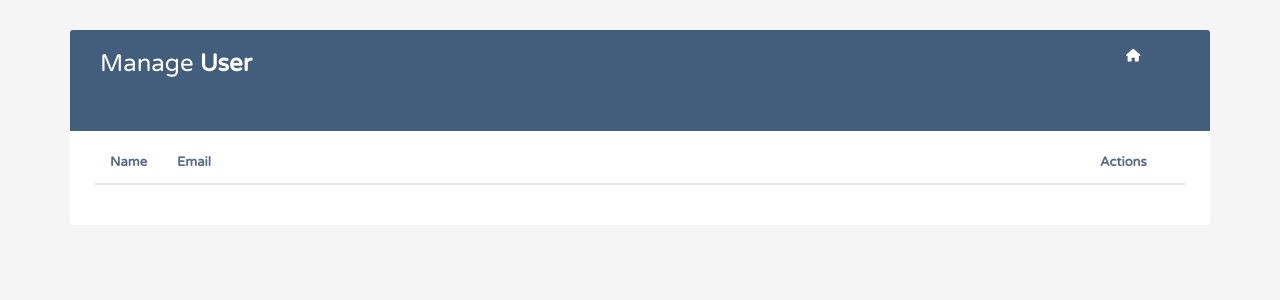
After one commit to sreenathsnv/CCTV-Storage-optimisation, a Django app: page /view-user/ in a window 1280 px wide. The commit adds this page. Shown: the top 300 px of the page. Run offline with Django 5.2, Linux system fonts and the light colour scheme; the visitor is signed in with stand-in values (Sample User, id 1); data comes from the database, SQL or seed files in the repository; lists and menus that the app fills with data are empty; some libraries are stand-ins or nearby versions.

Commit message:
proj:core::011: View user and delete user functions implemented

```diff
--- a/base/urls.py
+++ b/base/urls.py
@@ -1,6 +1,6 @@
 
 from django.urls import path,include
-from .views import home,loginUser,register,userLogout,watch,forbidden,adminPanel
+from .views import home,loginUser,register,userLogout,watch,forbidden,adminPanel,viewUser,deleteUser
 urlpatterns = [
     path('',home,name = 'home'),
 
@@ -13,6 +13,8 @@ urlpatterns = [
     path('forbidden/',forbidden,name = 'forbidden'),
 
     path('admin-panel/',adminPanel,name = 'adminPanel'),
+    path('view-user/',viewUser,name = 'viewUser'),
+    path('delete-user/<int:pk>',deleteUser,name = 'deleteUser'),
 
 
 ]
--- a/base/views.py
+++ b/base/views.py
@@ -81,6 +81,13 @@ def adminPanel(request):
 
     return render(request,'admin.html')
 
+def viewUser(request):
+    users = CustomUser.objects.all()
+
+    if not request.user.is_staff:
+        return redirect('forbidden')
+    context = {"users":users}
+    return render(request,'users.html',context)
 
 @login_required(login_url='login')
 def manageFootage(request):
@@ -89,6 +96,16 @@ def manageFootage(request):
 @login_required(login_url='login')
 def deleteFootage(request,pk):
     pass
+
+
 @login_required(login_url='login')
 def deleteUser(request,pk):
-    pass
+
+    user = CustomUser.objects.get(id = pk)
+    context = {"user":user}
+
+    if request.method == "POST":
+        user.delete()
+        return redirect('viewUser')
+
+    return render(request,'delete.html',context)
--- /dev/null
+++ b/static/styles/users.css
@@ -0,0 +1,231 @@
+body {
+  color: #566787;
+background: #f5f5f5;
+font-family: 'Varela Round', sans-serif;
+font-size: 13px;
+}
+.table-responsive {
+  margin: 30px 0;
+}
+.table-wrapper {
+min-width: 1000px;
+  background: #fff;
+  padding: 20px 25px;
+border-radius: 3px;
+  box-shadow: 0 1px 1px rgba(0,0,0,.05);
+}
+.table-title {
+padding-bottom: 15px;
+background: #435d7d;
+color: #fff;
+padding: 16px 30px;
+margin: -20px -25px 10px;
+border-radius: 3px 3px 0 0;
+}
+.table-title h2 {
+margin: 5px 0 0;
+font-size: 24px;
+}
+.table-title .btn-group {
+float: right;
+}
+.table-title .btn {
+color: #fff;
+float: right;
+font-size: 13px;
+border: none;
+min-width: 50px;
+border-radius: 2px;
+border: none;
+outline: none !important;
+margin-left: 10px;
+}
+.table-title .btn i {
+float: left;
+font-size: 21px;
+margin-right: 5px;
+}
+.table-title .btn span {
+float: left;
+margin-top: 2px;
+}
+table.table tr th, table.table tr td {
+  border-color: #e9e9e9;
+padding: 12px 15px;
+vertical-align: middle;
+}
+table.table tr th:first-child {
+width: 60px;
+}
+table.table tr th:last-child {
+width: 100px;
+}
+table.table-striped tbody tr:nth-of-type(odd) {
+background-color: #fcfcfc;
+}
+table.table-striped.table-hover tbody tr:hover {
+background: #f5f5f5;
+}
+table.table th i {
+  font-size: 13px;
+  margin: 0 5px;
+  cursor: pointer;
+}
+table.table td:last-child i {
+opacity: 0.9;
+font-size: 22px;
+  margin: 0 5px;
+}
+table.table td a {
+font-weight: bold;
+color: #566787;
+display: inline-block;
+text-decoration: none;
+outline: none !important;
+}
+table.table td a:hover {
+color: #2196F3;
+}
+table.table td a.edit {
+  color: #FFC107;
+}
+table.table td a.delete {
+  color: #F44336;
+}
+table.table td i {
+  font-size: 19px;
+}
+table.table .avatar {
+border-radius: 50%;
+vertical-align: middle;
+margin-right: 10px;
+}
+.pagination {
+  float: right;
+  margin: 0 0 5px;
+}
+.pagination li a {
+  border: none;
+  font-size: 13px;
+  min-width: 30px;
+  min-height: 30px;
+  color: #999;
+  margin: 0 2px;
+  line-height: 30px;
+  border-radius: 2px !important;
+  text-align: center;
+  padding: 0 6px;
+}
+.pagination li a:hover {
+  color: #666;
+}
+.pagination li.active a, .pagination li.active a.page-link {
+  background: #03A9F4;
+}
+.pagination li.active a:hover {
+  background: #0397d6;
+}
+.pagination li.disabled i {
+  color: #ccc;
+}
+.pagination li i {
+  font-size: 16px;
+  padding-top: 6px
+}
+.hint-text {
+  float: left;
+  margin-top: 10px;
+  font-size: 13px;
+}
+/* Custom checkbox */
+.custom-checkbox {
+position: relative;
+}
+.custom-checkbox input[type="checkbox"] {
+opacity: 0;
+position: absolute;
+margin: 5px 0 0 3px;
+z-index: 9;
+}
+.custom-checkbox label:before{
+width: 18px;
+height: 18px;
+}
+.custom-checkbox label:before {
+content: '';
+margin-right: 10px;
+display: inline-block;
+vertical-align: text-top;
+background: white;
+border: 1px solid #bbb;
+border-radius: 2px;
+box-sizing: border-box;
+z-index: 2;
+}
+.custom-checkbox input[type="checkbox"]:checked + label:after {
+content: '';
+position: absolute;
+left: 6px;
+top: 3px;
+width: 6px;
+height: 11px;
+border: solid #000;
+border-width: 0 3px 3px 0;
+transform: inherit;
+z-index: 3;
+transform: rotateZ(45deg);
+}
+.custom-checkbox input[type="checkbox"]:checked + label:before {
+border-color: #03A9F4;
+background: #03A9F4;
+}
+.custom-checkbox input[type="checkbox"]:checked + label:after {
+border-color: #fff;
+}
+.custom-checkbox input[type="checkbox"]:disabled + label:before {
+color: #b8b8b8;
+cursor: auto;
+box-shadow: none;
+background: #ddd;
+}
+/* Modal styles */
+.modal .modal-dialog {
+max-width: 400px;
+}
+.modal .modal-header, .modal .modal-body, .modal .modal-footer {
+padding: 20px 30px;
+}
+.modal .modal-content {
+border-radius: 3px;
+}
+.modal .modal-footer {
+background: #ecf0f1;
+border-radius: 0 0 3px 3px;
+}
+.modal .modal-title {
+  display: inline-block;
+}
+.modal .form-control {
+border-radius: 2px;
+box-shadow: none;
+border-color: #dddddd;
+}
+.modal textarea.form-control {
+resize: vertical;
+}
+.modal .btn {
+border-radius: 2px;
+min-width: 100px;
+}
+.modal form label {
+font-weight: normal;
+}
+#home
+{
+  background: transparent;
+  border: none;
+  color:#fff;
+  font-size: 1vw;
+  transition: 1s;
+  margin-left: 60vh;
+}
--- a/templates/admin.html
+++ b/templates/admin.html
@@ -23,6 +23,9 @@
       if(document.getElementById('home')){
         document.getElementById('home').addEventListener('click', function() {window.location.href = "{% url 'home' %}";})
         }
+      if(document.getElementById('view-user')){
+        document.getElementById('view-user').addEventListener('click', function() {window.location.href = "{% url 'viewUser' %}";})
+        }
     </script>
   <script src="https://cdnjs.cloudflare.com/ajax/libs/font-awesome/6.5.1/js/all.min.js" integrity="sha512-GWzVrcGlo0TxTRvz9ttioyYJ+Wwk9Ck0G81D+eO63BaqHaJ3YZX9wuqjwgfcV/MrB2PhaVX9DkYVhbFpStnqpQ==" crossorigin="anonymous" referrerpolicy="no-referrer"></script>
 </body>
--- /dev/null
+++ b/templates/users.html
@@ -0,0 +1,66 @@
+{% load static %}
+<!DOCTYPE html>
+<html lang="en">
+<head>
+<meta charset="utf-8">
+<meta http-equiv="X-UA-Compatible" content="IE=edge">
+<meta name="viewport" content="width=device-width, initial-scale=1">
+<title>Bootstrap CRUD Data Table for Database with Modal Form</title>
+<link rel="stylesheet" href="https://fonts.googleapis.com/css?family=Roboto|Varela+Round">
+<link rel="stylesheet" href="https://fonts.googleapis.com/icon?family=Material+Icons">
+<link rel="stylesheet" href="https://maxcdn.bootstrapcdn.com/font-awesome/4.7.0/css/font-awesome.min.css">
+<link rel="stylesheet" href="https://maxcdn.bootstrapcdn.com/bootstrap/3.3.7/css/bootstrap.min.css">
+<link rel="stylesheet" href="https://cdnjs.cloudflare.com/ajax/libs/font-awesome/6.5.1/css/all.min.css" integrity="sha512-DTOQO9RWCH3ppGqcWaEA1BIZOC6xxalwEsw9c2QQeAIftl+Vegovlnee1c9QX4TctnWMn13TZye+giMm8e2LwA==" crossorigin="anonymous" referrerpolicy="no-referrer" />
+<link rel="stylesheet" href="{% static 'styles/users.css' %}" >
+<script src="https://ajax.googleapis.com/ajax/libs/jquery/1.12.4/jquery.min.js"></script>
+<script src="https://maxcdn.bootstrapcdn.com/bootstrap/3.3.7/js/bootstrap.min.js"></script>
+
+</head>
+<body>
+    <div class="container">
+		<div class="table-responsive">
+			<div class="table-wrapper">
+				<div class="table-title">
+					<div class="row">
+						<div class="col-xs-6">
+							<h2>Manage <b>User</b></h2><br><br>
+						</div>
+						<button id ="home"><i class="fa-solid fa-house"></i></button>
+					</div>
+				</div>
+				<table class="table table-striped table-hover">
+					<thead>
+						<tr>
+							<th>Name</th>
+							<th>Email</th>
+							<th>Actions</th>
+						</tr>
+					</thead>
+					<tbody>
+            {% for user in users %}
+						{% if not user.is_staff%}
+                            <tr>
+
+                                <td>{{user.username}}</td>
+                                <td>{{user.email}}</td>
+                                <td>
+
+                                    <a href="{% url 'deleteUser' user.id %}" id = " " class="delete" ><i class="material-icons" data-toggle="tooltip" title="Delete">&#xE872;</i></a>
+                                </td>
+                            </tr>
+                        {% endif %}
+			{% endfor %}
+        </tbody>
+				</table>
+			</div>
+		</div>
+    </div>
+    <script>
+        if(document.getElementById('home')){
+            console.log("button clicked")
+            document.getElementById('home').addEventListener('click', function() {window.location.href = "{% url 'home' %}";})
+            }
+
+    </script>
+</body>
+</html>
```
Also changed, not shown: templates/delete.html (added, +36 -0 lines), templates/index.html (+7 -1 lines).
